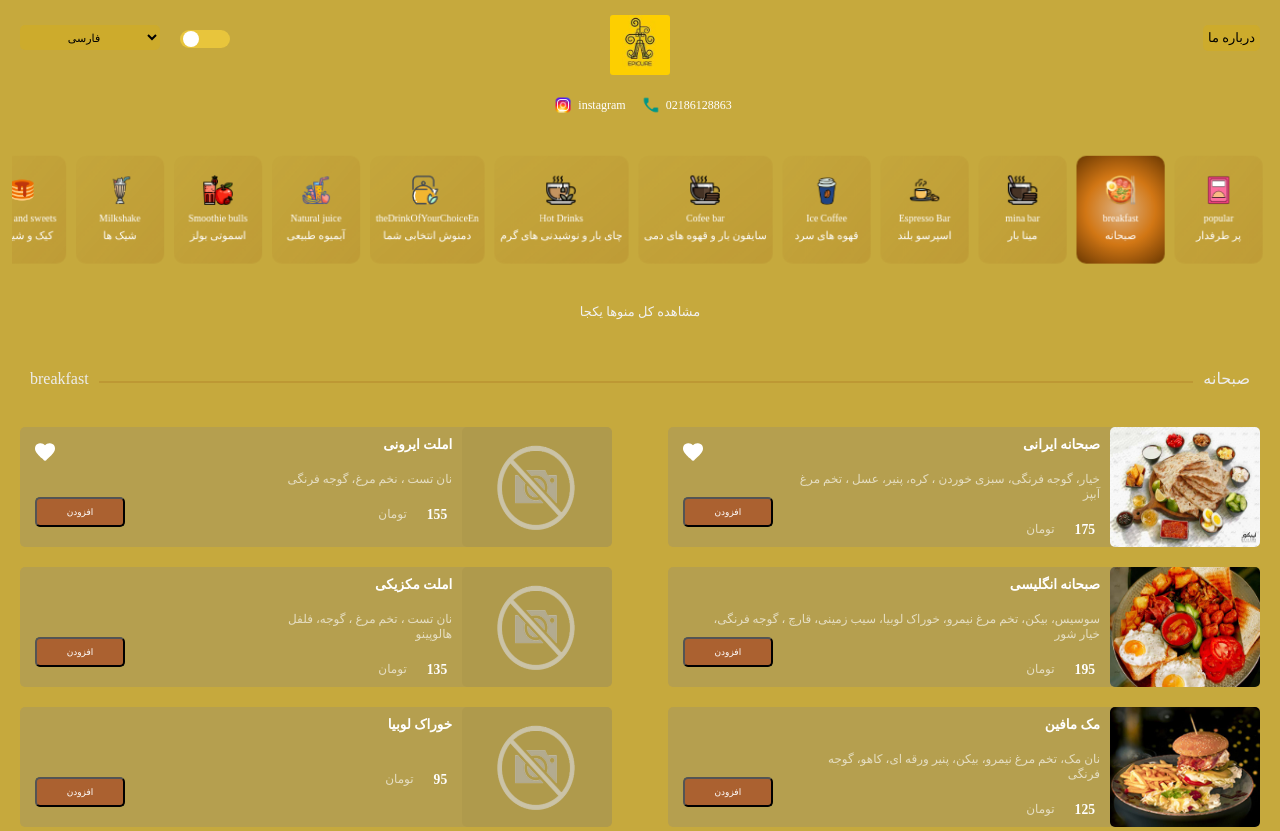
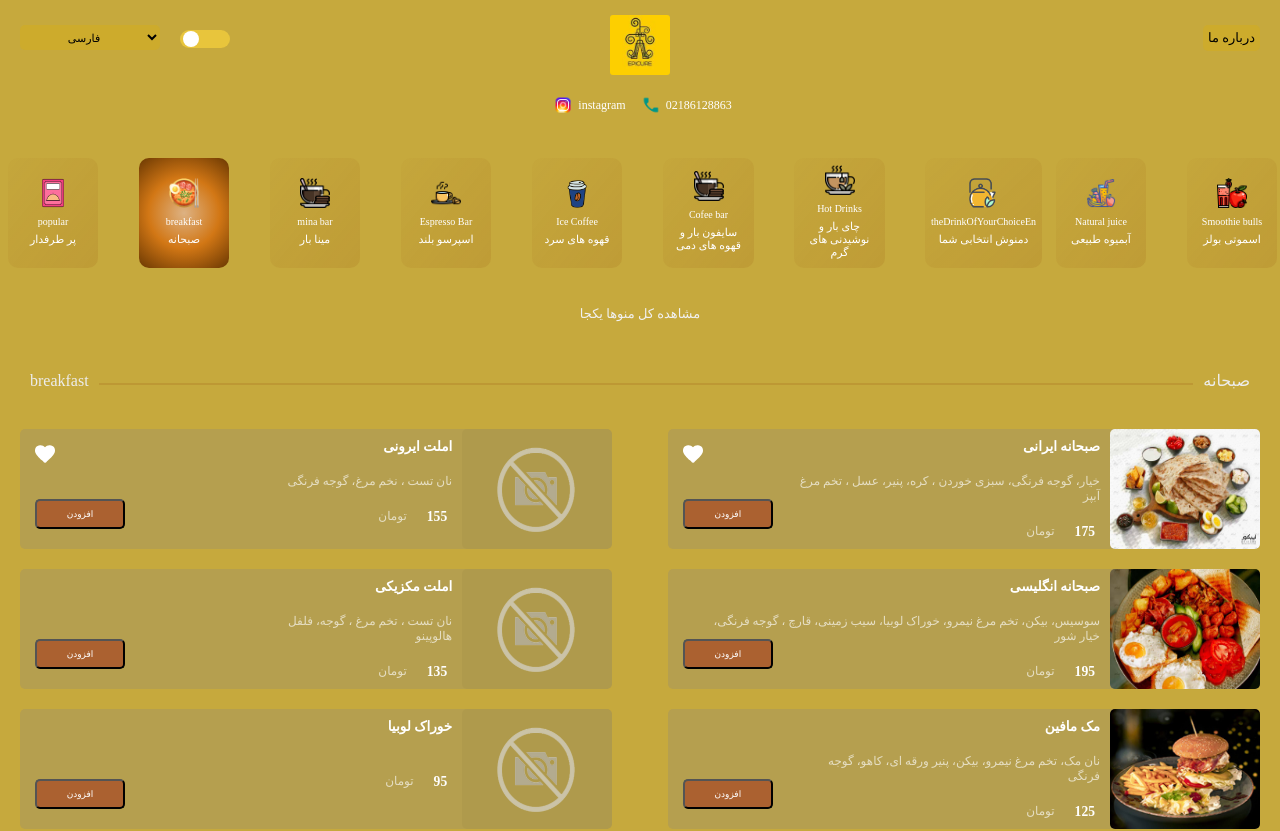
Before and after one commit to asma-gaini/epicorCafe-react, a React (Vite) app: page / in a window 1280 px wide. Shown: the top 831 px of the page. Built offline with nearby package versions, Linux system fonts and the light colour scheme; a web font is replaced by a local one.

Commit message:
change width and slidesPerviwe in swiper

```diff
--- a/src/features/menu/SliderMenu.jsx
+++ b/src/features/menu/SliderMenu.jsx
@@ -88,15 +88,47 @@ function SliderMenu() {
       <main
         className={` ${i18n.language === "fa" ? "persianFont" : "englishFont"}`}
       >
-        {/* <Swiper
-          spaceBetween={10}
+        <Swiper
+          spaceBetween={40}
           slidesPerView={11}
+          breakpoints={{
+            320: {
+              slidesPerView: 3,
+              spaceBetween: 10,
+            },
+            375: {
+              slidesPerView: 4,
+              spaceBetween: 10,
+            },
+            // when window width is >= 480px
+            480: {
+              slidesPerView: 4,
+              spaceBetween: 20,
+            },
+            // when window width is >= 640px
+            750: {
+              slidesPerView: 6,
+              spaceBetween: 30,
+            },
+            1000: {
+              slidesPerView: 8,
+              spaceBetween: 30,
+            },
+            1200: {
+              slidesPerView: 10,
+              spaceBetween: 30,
+            },
+            1400: {
+              slidesPerView: 12,
+              spaceBetween: 30,
+            },
+          }}
           onSlideChange={() => console.log("slide change")}
           onSwiper={(swiper) => console.log(swiper)}
-        > */}
+        >
           <div className="items menu-bar">
             <div className="item item1">
-            {/* <SwiperSlide> */}
+              <SwiperSlide>
                 <button
                   categoryid="0"
                   className={`menu-bar_section ${
@@ -118,10 +150,10 @@ function SliderMenu() {
                     </p>
                   </div>
                 </button>
-            {/* </SwiperSlide> */}
+              </SwiperSlide>
 
               {menu.map((categoriItem) => (
-              // <SwiperSlide>
+                <SwiperSlide>
                   <button
                     categoryid={categoriItem.CategoryID}
                     className={
@@ -130,7 +162,9 @@ function SliderMenu() {
                           ? "menu-bar_section_click-Backgroundlight"
                           : ""
                       }` +
-                  `${i18n.language === "fa" ? " persianFont" : " englishFont"}`
+                      `${
+                        i18n.language === "fa" ? " persianFont" : " englishFont"
+                      }`
                     }
                     onClick={() => linked(categoriItem.CategoryID)}
                   >
@@ -148,11 +182,11 @@ function SliderMenu() {
                       </p>
                     </div>
                   </button>
-              // </SwiperSlide>
+                </SwiperSlide>
               ))}
             </div>
           </div>
-        {/* </Swiper> */}
+        </Swiper>
       </main>
       <GatherMenu linked={linked} />
     </>
--- a/src/features/menu/sliderMenu.css
+++ b/src/features/menu/sliderMenu.css
@@ -126,6 +126,31 @@ swiper-container {
 }
 
 .swiper-wrapper {
-  direction: rtl;
+  /* direction: rtl; */
   margin: 3px !important;
 }
+
+
+
+
+
+#dragSpace {
+  position:fixed;
+  width:10000px;
+  height:300px;
+  top:60px;
+  background-color:black;
+  left:-5000px;
+  margin-top:10px;
+}
+#wrapperBoxes{
+  position: absolute;
+  width: 5000px;
+  height: 300px;
+  left: 5000px;
+}
+.box {
+  position: relative;
+
+  float: left;
+}
```
Lines whose indentation alone changed are shown as unchanged.
